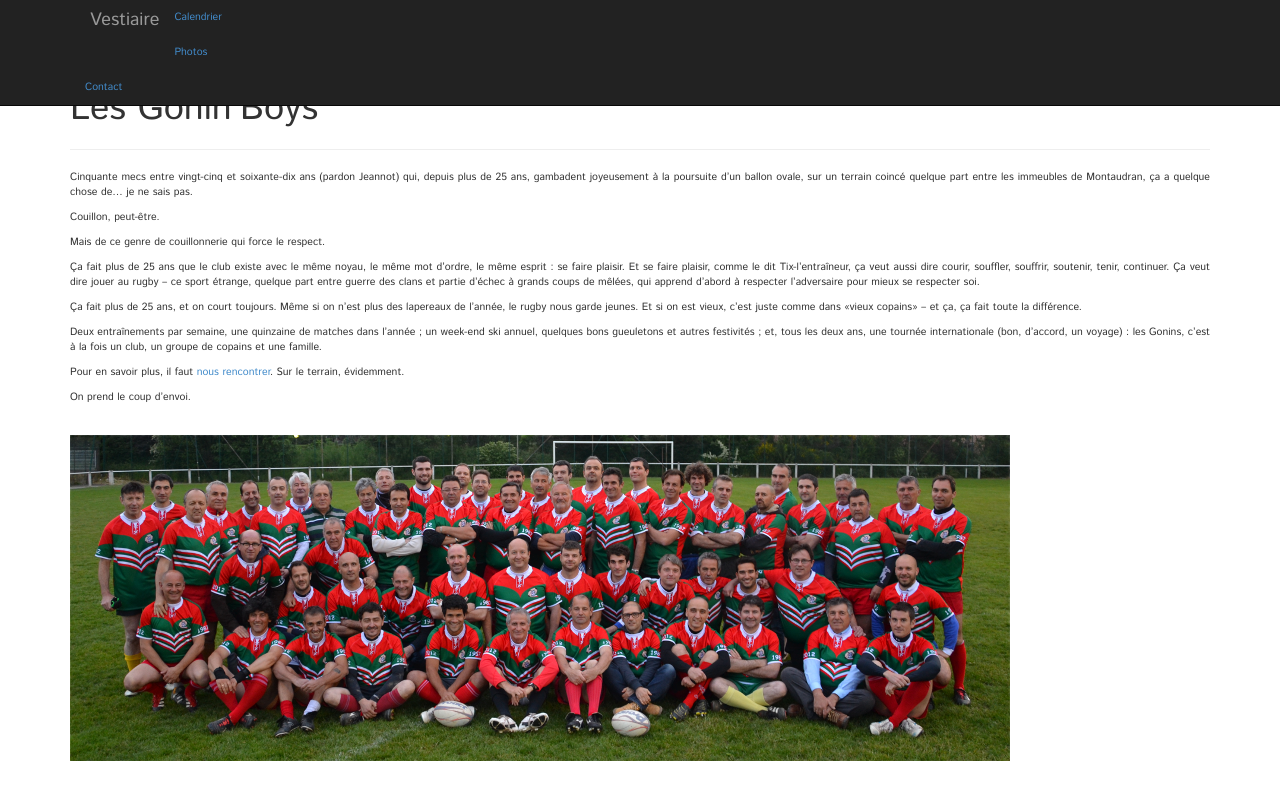
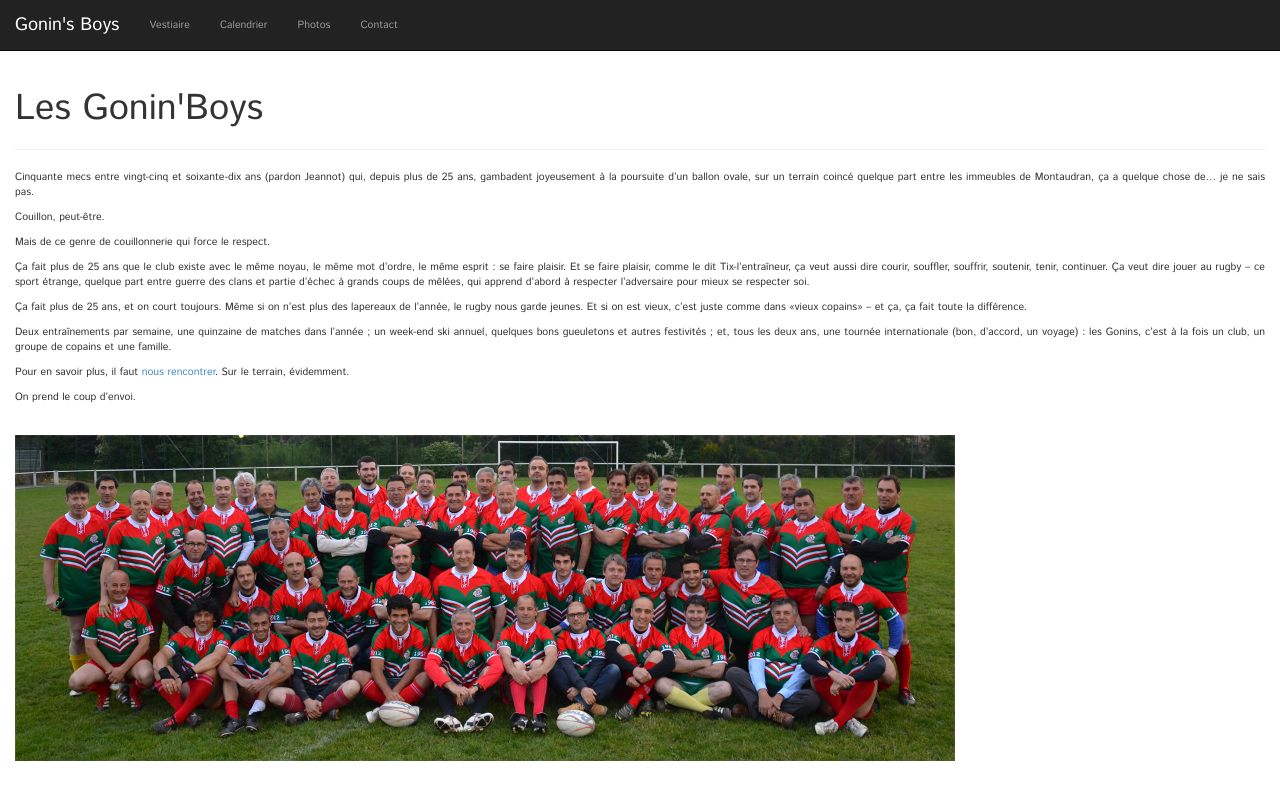
Before and after one commit to fcabestre/Gonins, a Jekyll site: the page built from index.html, in a window 1280 px wide. Shown: the top 800 px of the page. Built offline with Jekyll 4.4.1, drawn with Linux system fonts in a browser that asks for light colours; nearby versions of some CDN libraries; Markdown is read by kramdown in place of the engine named in the settings.

Commit message:
«Layout» principal
Portage de la «navbar» commune à toutes les pages en BS 3

```diff
--- a/_layouts/gonins.html
+++ b/_layouts/gonins.html
@@ -24,21 +24,30 @@
 </head>
 <body>
 
-<div class="navbar navbar-inverse navbar-fixed-top">
-    <div class="navbar-inner">
-        <div class="container">
-            <!--<a class="brand" href="#/gonins">Gonin'Boys</a>-->
-            <ul class="nav">
-                <li><a id="brand" class="navbar-brand" href="#/gonins">Vestiaire</a></li>
+<nav class="navbar navbar-inverse navbar-fixed-top" role="navigation">
+    <div class="container-fluid">
+        <div class="navbar-header">
+            <button type="button" class="navbar-toggle" data-toggle="collapse"
+                    data-target="#navbar-gonins">
+                <span class="sr-only">Toggle navigation</span>
+                <span class="icon-bar"></span>
+                <span class="icon-bar"></span>
+                <span class="icon-bar"></span>
+            </button>
+            <a class="navbar-brand" href="#">Gonin's Boys</a>
+        </div>
+        <div class="collapse navbar-collapse" id="navbar-gonins">
+            <ul class="nav navbar-nav">
+                <li><a href="#/gonins">Vestiaire</a></li>
                 <li><a href="#/calendrier">Calendrier</a></li>
                 <li><a href="#/galerie">Photos</a></li>
                 <li><a href="#/contact">Contact</a></li>
             </ul>
         </div>
     </div>
-</div>
+</nav>
 
-<div class="container">
+<div class="container-fluid">
     <div>
         {{ content }}
     </div>
--- a/css/gonins.css
+++ b/css/gonins.css
@@ -2,10 +2,6 @@ body {
     font-family: 'Istok Web', sans-serif;
     font-size: 105%;
     padding-top: 50px;
-}
-
-#brand {
-    padding-left: 20px;
 }
 
 #main-photo {
```
